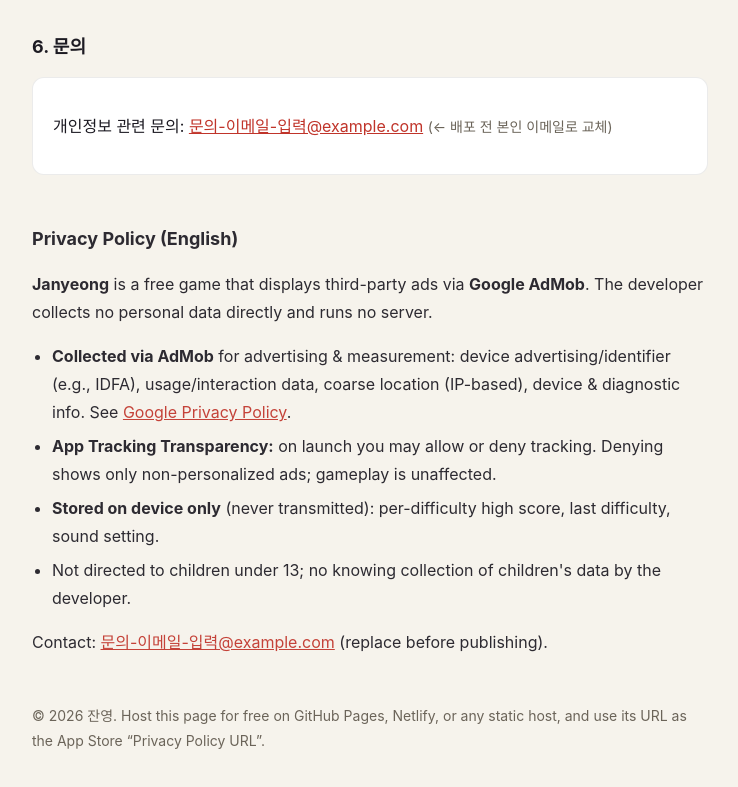
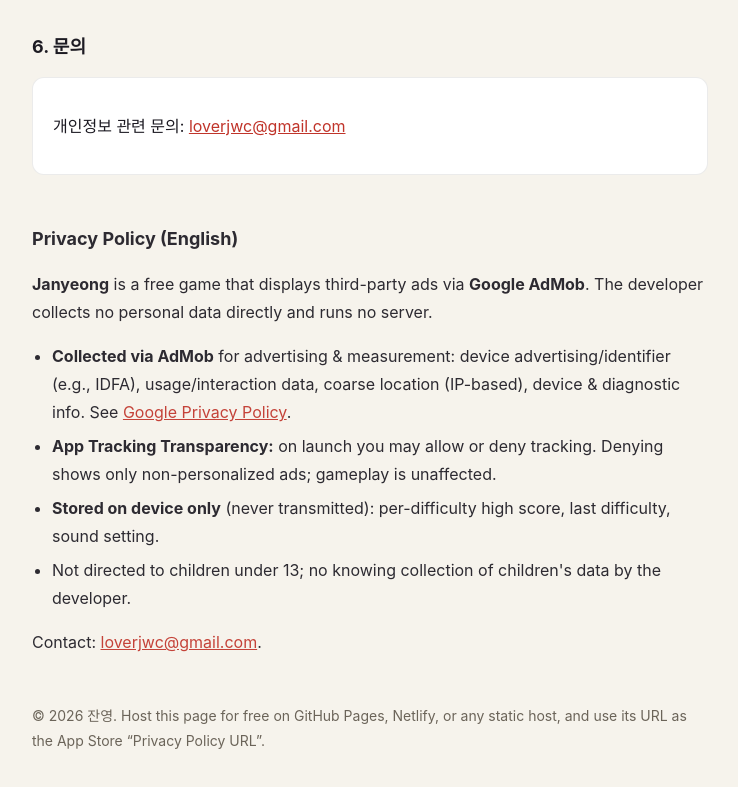
Before and after one commit to loverjwc-eng/janyeong-site, a plain HTML site: page privacy.html in a window 1280 px wide. Shown: the part 1493-2280 px from the top of the page, without its empty margins (270-1008 px from the left). Drawn offline with Linux system fonts and the light colour scheme.

Commit message:
chore: AdMob 개인정보 반영 + 문의 이메일 업데이트
Co-Authored-By: Claude Opus 4.8 <noreply@anthropic.com>

```diff
--- a/privacy.html
+++ b/privacy.html
@@ -86,7 +86,7 @@
 
     <h2>6. 문의</h2>
     <div class="card">
-      <p>개인정보 관련 문의: <a href="mailto:문의-이메일-입력@example.com">문의-이메일-입력@example.com</a> <span class="muted">(← 배포 전 본인 이메일로 교체)</span></p>
+      <p>개인정보 관련 문의: <a href="mailto:loverjwc@gmail.com">loverjwc@gmail.com</a> </p>
     </div>
 
     <div class="en">
@@ -98,7 +98,7 @@
         <li><strong>Stored on device only</strong> (never transmitted): per-difficulty high score, last difficulty, sound setting.</li>
         <li>Not directed to children under 13; no knowing collection of children's data by the developer.</li>
       </ul>
-      <p>Contact: <a href="mailto:문의-이메일-입력@example.com">문의-이메일-입력@example.com</a> (replace before publishing).</p>
+      <p>Contact: <a href="mailto:loverjwc@gmail.com">loverjwc@gmail.com</a>.</p>
     </div>
 
     <footer class="muted">© 2026 잔영. Host this page for free on GitHub Pages, Netlify, or any static host, and use its URL as the App Store “Privacy Policy URL”.</footer>
```
Also changed, not shown: index.html (+2 -2 lines).
